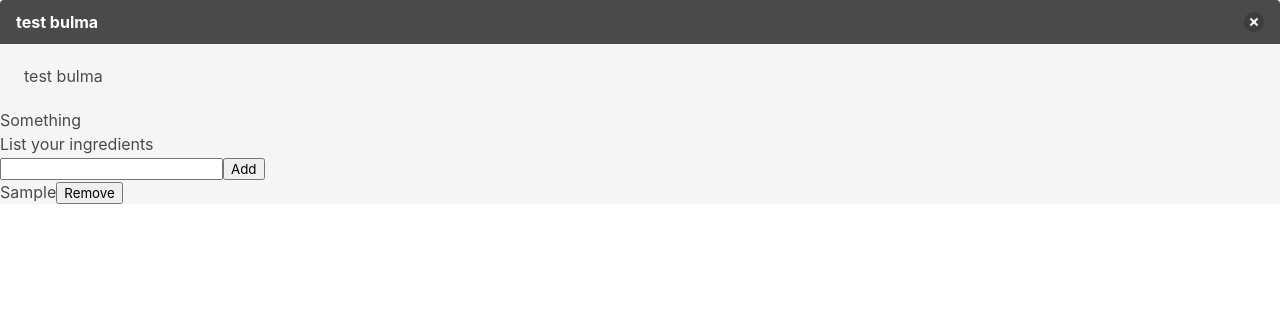
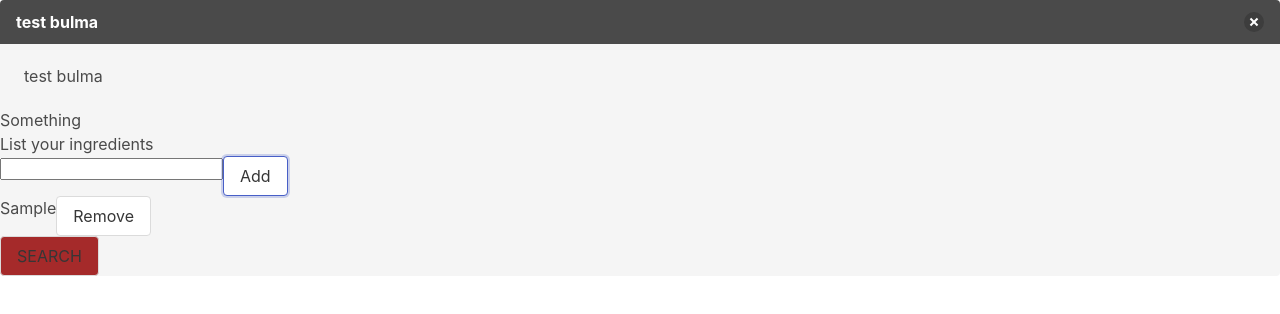
Before and after one commit to cl-lee/recipe-app, a React (Create React App) app: page / in a window 1280 px wide. Both pictures are taken after typing "Sample" into the empty fields and a click on the button "Add". Shown: the top 314 px of the page. Built offline with nearby package versions, Linux system fonts and the light colour scheme.

Commit message:
styled buttons with bulma class and linked separate stylesheet to SearchForm component

```diff
--- a/src/Components/SearchForm/SearchForm.jsx
+++ b/src/Components/SearchForm/SearchForm.jsx
@@ -1,5 +1,5 @@
 import { useState } from "react"
-
+import "./search-form.css"
 
 export default function SearchForm() {
 
@@ -22,10 +22,10 @@
     function handleRemove(id) {
 
         const newList = ingredients.filter((item) => ingredients.indexOf(item) !== id)
-      setIngredient(newList)
+        setIngredient(newList)
         console.log(id)
-        console.log('new list',newList)
-        console.log('ingredients list',ingredients)
+        console.log('new list', newList)
+        console.log('ingredients list', ingredients)
     }
     return (
         <>
@@ -39,17 +39,21 @@
                     id="ingredient"
                     value={newIngredient}
                     onChange={(e) => setNewIngredient(e.target.value)} />
-                <button onClick={(e) => {
-                    e.preventDefault()
-                    addIngredient()
-                    // console.log(ingredients, newIngredient)
-                }}
+                <button
+                    className="button"
+                    onClick={(e) => {
+                        e.preventDefault()
+                        addIngredient()
+                        // console.log(ingredients, newIngredient)
+                    }}
                     id="add">Add</button>
                 <ul>
                     {ingredients.map(ingredient => (
                         <li key={ingredients.indexOf(ingredient)}>{ingredient}
 
-                            <button onClick={(e) => {
+                            <button
+                            className="button"
+                             onClick={(e) => {
                                 e.preventDefault();
                                 handleRemove(ingredients.indexOf(ingredient))
                             }}>Remove</button>
@@ -57,6 +61,7 @@
 
                     ))}
                 </ul>
+                <button className="button" id="search-button">SEARCH</button>
 
             </form>
 
--- /dev/null
+++ b/src/Components/SearchForm/search-form.css
@@ -0,0 +1,3 @@
+#search-button {
+    background-color: brown;
+}
```
